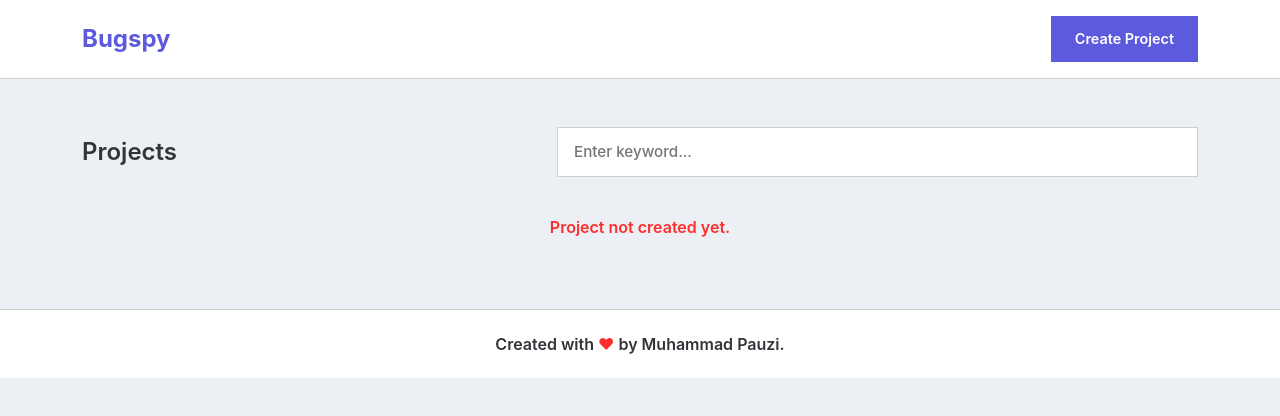
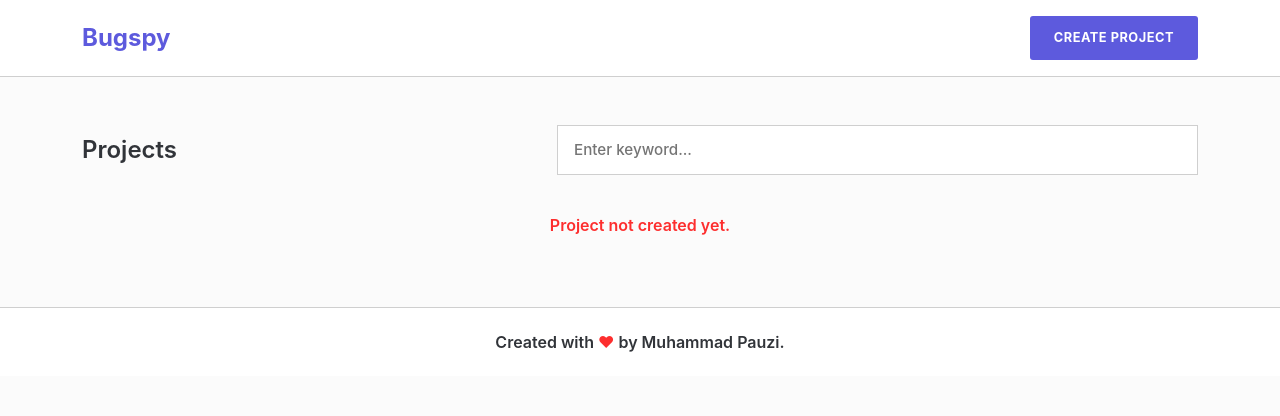
Before and after one commit to muhammadpauzi/bugspy, a Svelte app: page / in a window 1280 px wide. Shown: the top 416 px of the page. Built offline with nearby package versions, Linux system fonts and the light colour scheme.

Commit message:
Update UI

```diff
--- a/public/global.css
+++ b/public/global.css
@@ -1,5 +1,5 @@
 :root{
-	--background-color: #ECEFF4;
+	--background-color: #fbfbfb;
 	--primary-color: #5D5ADD;
 	--primary-color-2: #4a48c2;
 	--backdrop-color: rgb(0, 0, 0, .8);
@@ -95,7 +95,7 @@ li{
 
 .tag{
 	padding: .6rem .7rem;
-	background-color: var(--background-color);
+	background-color: var(--white-color);
 	border-radius: var(--border-radius);
 	font-weight: var(--font-medium);
 	color: var(--black-color);
@@ -140,11 +140,9 @@ li{
 .label-info, .input-label{
 	display: block;
     color: var(--black-color);
-    font-weight: var(--font-regular);
+    font-weight: var(--font-bold);
+	font-size: .9em;
     margin-bottom: .5rem;
-}
-
-.label-info{
 	text-transform: uppercase;
 }
 
--- a/src/shared/Button.svelte
+++ b/src/shared/Button.svelte
@@ -17,11 +17,14 @@
         white-space: nowrap;
         padding: 0.9rem 1.5rem;
         color: var(--white-color);
-        font-size: 0.9em;
+        font-size: 0.8em;
+        border-radius: var(--border-radius);
+        letter-spacing: 0.5px;
+        text-transform: uppercase;
         border: none;
         display: inline-block;
         user-select: none;
-        font-weight: var(--font-medium);
+        font-weight: var(--font-bold);
         margin-bottom: 1rem;
         cursor: pointer;
         -webkit-tap-highlight-color: transparent;
--- a/src/shared/CardProject.svelte
+++ b/src/shared/CardProject.svelte
@@ -43,6 +43,7 @@
         cursor: pointer;
         -webkit-tap-highlight-color: transparent;
         padding: 2rem;
+        border: 1px solid var(--white-color-2);
         color: var(--black-color);
         border-bottom: 3px solid var(--primary-color);
         transition-property: box-shadow, transform;
```
